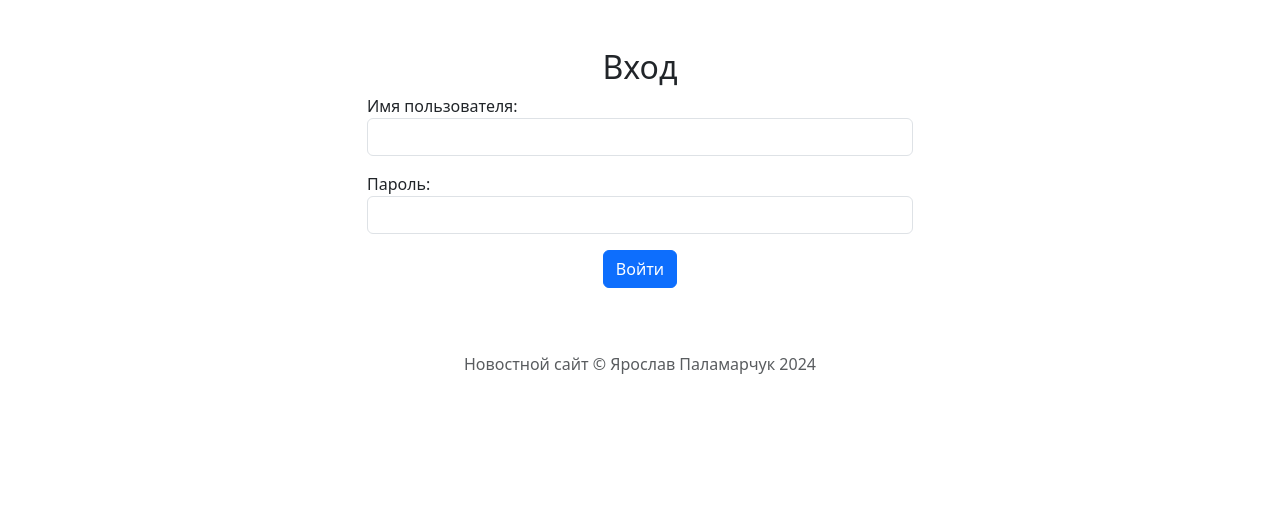
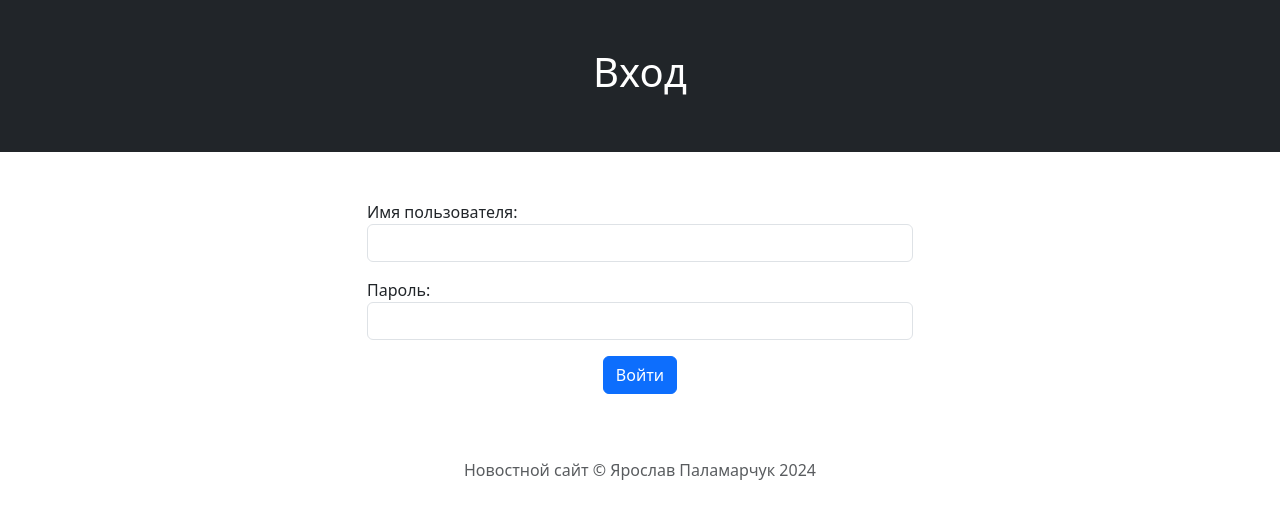
Before and after one commit to palyaros02/shp_django, a Django app: page /login/ in a window 1280 px wide. Shown: the part 56-575 px from the top of the page. Run offline with Django 5.2, Linux system fonts and the light colour scheme.

Commit message:
beautify, fixes

```diff
--- a/app/forms.py
+++ b/app/forms.py
@@ -1,9 +1,11 @@
 
 from django import forms
+from django.conf import settings
+from django.contrib.auth.forms import AuthenticationForm, UserCreationForm
 from django.contrib.auth.models import User
+
 from .models import Profile
-from django.contrib.auth.forms import UserCreationForm, AuthenticationForm
-from django.conf import settings
+
 
 class RegisterUserForm(UserCreationForm):
     """
@@ -54,23 +56,12 @@ class LoginUserForm(AuthenticationForm):
     username = forms.CharField(label='Имя пользователя', widget=forms.TextInput(attrs={'class': 'form-input form-control'}))
     password = forms.CharField(label='Пароль', widget=forms.PasswordInput(attrs={'class': 'form-input form-control'}))
 
-class ProfileForm(forms.ModelForm):
+class EditUserProfileForm(forms.ModelForm):
     """
     Форма для редактирования профиля пользователя.
 
-    Наследует от ModelForm и добавляет поля для редактирования полного имени, даты рождения, адреса электронной почты, биографии и аватара пользователя. Поля настроены с пользовательскими классами CSS для улучшения внешнего вида.
+    Наследует от ModelForm и добавляет поля для редактирования полного имени, даты рождения, адреса электронной почты, биографии пользователя. Поля настроены с пользовательскими классами CSS для улучшения внешнего вида.
     """
-    class Meta:
-        model = Profile
-        fields = ['full_name', 'birth_date', 'email', 'bio']
-        widgets = {
-            'full_name': forms.TextInput(attrs={'class': 'form-control', 'label': 'Полное имя'}),
-            'birth_date': forms.DateInput(attrs={'class': 'form-control', 'type': 'date', 'placeholder': 'Дата рождения'}),
-            'email': forms.EmailInput(attrs={'class': 'form-control', 'placeholder': 'Email'}),
-            'bio': forms.Textarea(attrs={'class': 'form-control', 'placeholder': 'О себе'}),
-        }
-
-class EditUserProfileForm(forms.ModelForm):
     username = forms.CharField(label='Имя пользователя', widget=forms.TextInput(attrs={'class': 'form-input form-control'}))
     email = forms.EmailField(label='Адрес электронной почты', widget=forms.EmailInput(attrs={'class': 'form-input form-control'}))
     password1 = forms.CharField(label='Новый пароль', widget=forms.PasswordInput(attrs={'class': 'form-input form-control'}), required=False)
--- a/app/templates/index.html
+++ b/app/templates/index.html
@@ -29,6 +29,9 @@
 <div class="container">
   <h2 class="text-center my-5">Последние новости</h2>
   <div class="row justify-content-center">
+    {% if not latest_news %}
+      <h4 class="text-center my-5">Новостей пока нет :(</h4>
+    {% endif %}
     {% for news in latest_news %}
     <div class="col-md-4 mb-4">
       <div class="card h-100">
--- a/app/templates/login.html
+++ b/app/templates/login.html
@@ -3,10 +3,15 @@
 {% block title %}Вход{% endblock %}
 
 {% block content %}
+
+<div class="bg-dark text-white text-center py-5">
+  <h1>Вход</h1>
+</div>
+
+
 <div class="container my-5">
   <div class="row justify-content-center">
     <div class="col-md-6">
-      <h2 class="text-center">Вход</h2>
       <form method="post">
         {% csrf_token %}
         {{ form.as_p }}
--- a/app/templates/profile.html
+++ b/app/templates/profile.html
@@ -3,10 +3,12 @@
 {% block title %}Профиль пользователя{% endblock %}
 
 {% block content %}
+<div class="bg-dark text-white text-center py-5">
+  <h1>Профиль пользователя</h1>
+</div>
 <div class="container my-5">
   <div class="row justify-content-center">
     <div class="col-md-8">
-      <h2 class="text-center">Профиль пользователя</h2>
       <div class="card">
         <div class="card-body">
           <div class="text-center mb-4">
--- a/app/templates/register.html
+++ b/app/templates/register.html
@@ -3,10 +3,13 @@
 {% block title %}Регистрация{% endblock %}
 
 {% block content %}
+<div class="bg-dark text-white text-center py-5">
+  <h1>Регистрация</h1>
+</div>
+
 <div class="container my-5">
   <div class="row justify-content-center">
     <div class="col-md-6">
-      <h2 class="text-center">Регистрация</h2>
       <form method="post">
         {% csrf_token %}
         {% for f in form %}
--- a/app/views.py
+++ b/app/views.py
@@ -1,3 +1,4 @@
+from math import e
 from django.core.handlers.wsgi import WSGIRequest
 from django.contrib.auth import login, logout
 from django.contrib.auth.views import LoginView
@@ -144,7 +145,10 @@ def logout_user(request: WSGIRequest):
     :return: HttpResponse: Перенаправление на страницу входа.
     """
     logout(request)
-    return redirect(request.META.get('HTTP_REFERER'))
+
+    if request.META.get('HTTP_REFERER') and '/profile' not in request.META.get('HTTP_REFERER'):
+        return redirect(request.META.get('HTTP_REFERER'))
+    return redirect('index')
 
 
 class RegisterUser(CreateView):
```
Also changed, not shown: app/templates/news_list.html (+5 -2 lines), app/migrations/0001_initial.py (added), app/migrations/__init__.py (added), db.sqlite3, media/news_images/1_Ap2JjEj.jpg (added).
